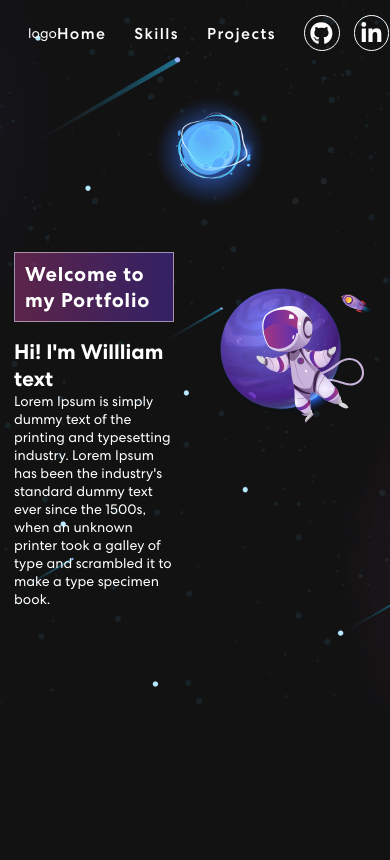
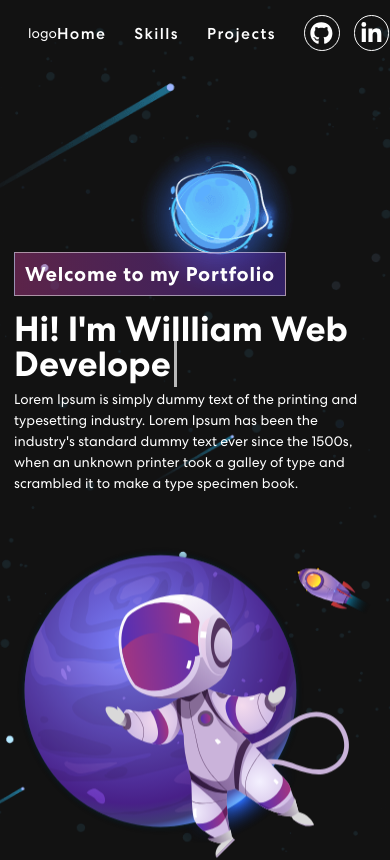
Before and after one commit to Williams25/portfolio, a Next.js app: page / in a window 390 px wide. Shown: the top 860 px of the page. Built offline with nearby package versions, Linux system fonts and the light colour scheme.

Commit message:
ajustando section banner para mobile e adicionando text animate

```diff
--- a/src/components/Banner/index.tsx
+++ b/src/components/Banner/index.tsx
@@ -1,8 +1,49 @@
 import * as S from "./styles";
 import { Container } from "../";
 import Image from "next/image";
+import { useCallback, useEffect, useState } from "react";
 
 export const Banner = () => {
+  const [loopNum, setLoopNum] = useState<number>(0);
+  const [isDeleting, setIsDeleting] = useState<boolean>(false);
+  const [text, setText] = useState<string>("");
+  const [delta, setDelta] = useState<number>(300 - Math.random() * 100);
+  const toRotate = ["Web Developer", "Web Designer", "UI/UX Designer"];
+  const period = 2000;
+
+  const tick = useCallback((): void => {
+    const i = loopNum % toRotate.length;
+    const fullText = toRotate[i];
+    const updatedText = isDeleting
+      ? fullText.substring(0, text.length - 1)
+      : fullText.substring(0, text.length + 1);
+
+    setText(updatedText);
+
+    if (isDeleting) {
+      setDelta((prevDelta) => prevDelta / 2);
+    }
+
+    if (!isDeleting && updatedText === fullText) {
+      setIsDeleting(true);
+      setDelta(period);
+    } else if (isDeleting && updatedText === "") {
+      setIsDeleting(false);
+      setLoopNum(loopNum + 1);
+      setDelta(500);
+    }
+  }, [setText, setDelta, setLoopNum, setIsDeleting, text]);
+
+  useEffect(() => {
+    const ticker = setInterval(() => {
+      tick();
+    }, delta);
+
+    return () => {
+      clearInterval(ticker);
+    };
+  }, [text]);
+
   return (
     <S.Banner>
       <Container>
@@ -14,9 +55,9 @@ export const Banner = () => {
               {`Hi! I'm Willliam`}{" "}
               <span
                 className="txt-rotate"
-                data-rotate='[ "Web Developer", "Web Designer", "UI/UX Designer" ]'
+                data-rotate={JSON.stringify(toRotate)}
               >
-                <span className="wrap">{"text"}</span>
+                <span className="wrap">{text}</span>
               </span>
             </h1>
             <p>
--- a/src/components/Banner/styles.ts
+++ b/src/components/Banner/styles.ts
@@ -9,6 +9,8 @@ export const Banner = styled.section`
     background-position: top center;
     background-size: cover;
     background-repeat: no-repeat;
+
+
 
     & .container-banner {
       display: grid;
@@ -30,16 +32,45 @@ export const Banner = styled.section`
           margin-bottom: 16px;
           display: inline-block;
         }
+
+        & h1 {
+          font-size: 2.5rem;
+          line-height: 1;
+          margin-bottom: 0.5rem;
+        }
+
+        & p {
+          font-size: 1rem;
+          line-height: 1.5;
+        }
+
+        & .txt-rotate > .wrap {
+          border-right: 0.1em solid ${theme.colors.grey_400};
+          padding-right: 0.2rem;
+        }
       }
 
       & .animate_image {
-        animation: slide-top 4s linear infinite;
+        animation: slide-top 5s linear infinite;
         display: flex;
         justify-content: center;
 
-        & img {
+        img {
           width: 500px;
           height: 500px;
+        }
+      }
+    }
+
+    @media (max-width: 768px) {
+        & .container-banner {
+        display: grid;
+        grid-template-columns: 1fr;
+        grid-template-rows: 1fr;
+        gap: 3rem;
+
+        & .animate_image {
+          animation: slide-top-mobile 5s linear infinite;
         }
       }
     }
@@ -55,5 +86,16 @@ export const Banner = styled.section`
         transform: translateY(0);
       }
     }
+    @keyframes slide-top-mobile {
+      0% {
+        transform: translateY(0);
+      }
+      50% {
+        transform: translateY(-50px);
+      }
+      100% {
+        transform: translateY(0);
+      }
+
   `}
 `;
```
